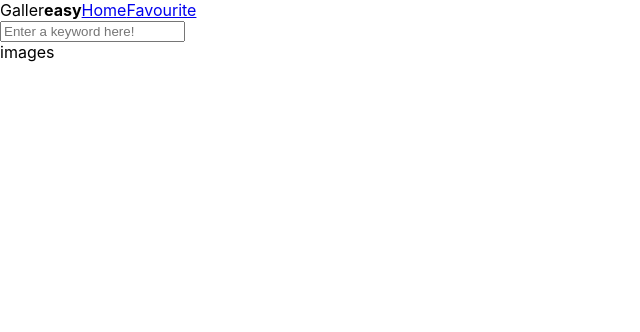
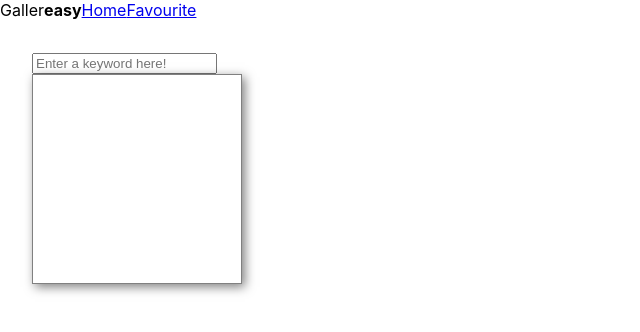
Before and after one commit to tutatj84/galler-easy-react-ts, a React (Create React App) app: page / in a window 1280 px wide. Shown: the top 332 px of the page, without its empty margins (0-640 px from the left). Built offline with nearby package versions, Linux system fonts and the light colour scheme.

Commit message:
[add] render search result to gif images

```diff
--- a/src/App.tsx
+++ b/src/App.tsx
@@ -1,7 +1,7 @@
 // react
 import React from 'react'
 // lib
-import { BrowserRouter, Routes, Route, Link, Outlet } from 'react-router-dom'
+import { BrowserRouter, Routes, Route, Outlet } from 'react-router-dom'
 import styled from 'styled-components'
 import Header from './components/Header'
 // components
--- a/src/Constant.ts
+++ b/src/Constant.ts
@@ -1,5 +1,7 @@
 export const API_KEY = 'z31m8N62JgVyGStEtffan1H4yd9eZ30L'
 export const BASE_URL = 'http://api.giphy.com/v1/gifs/search'
+export const SEARCH_LIMIT = 8
+
 export const MOCK_SEARCH_RESULT_URLs = [
 	'https://giphy.com/gifs/tree-Yg12tqyJwylsk',
 	'https://giphy.com/gifs/tree-Yg12tqyJwylsk',
--- a/src/components/ImagesContainer.tsx
+++ b/src/components/ImagesContainer.tsx
@@ -4,17 +4,41 @@ import { FunctionComponent } from "react"
 import styled from 'styled-components'
 
 interface ImagesContainerProps {
-
+	className?: string,
+	imageUrls: string[]
 }
 
-const ImagesContainer: FunctionComponent<ImagesContainerProps> = () => {
+const ImagesContainer: FunctionComponent<ImagesContainerProps> = (props) => {
+	const { className, imageUrls } = props
+
+	const imageResults = imageUrls.map(imageUrl => {
+		const imageStyle = {
+			backgroundImage: `url(${imageUrl})`,
+			height: '13rem',
+			width: '13rem',
+			backgroundRepeat: 'no-repeat',
+			backgroundPosition: 'center',
+			backgroundSize: 'contain',
+			border: '1px solid gray',
+			boxShadow: '3px 3px 10px rgb(0 0 0 / 50%)'
+		}
+		return (
+			<div className="image-box"
+				style={imageStyle}
+			>
+			</div>
+		)
+	})
+
 	return (
-		<div className="images-container">
-			images
+		<div className={className}>
+			{imageResults}
 		</div>
 	);
 }
 
-export default styled(ImagesContainer) `
-
+export default styled(ImagesContainer)`
+	display: flex;
+	flex-wrap: wrap;
+	gap: 1rem;
 `
--- a/src/screens/Search.tsx
+++ b/src/screens/Search.tsx
@@ -5,6 +5,12 @@ import * as Constants from '../Constant'
 
 interface SearchProps {
 	className?: string
+}
+interface ImageInfo {
+	images: {
+		fixed_height:
+		{ url: string }
+	}
 }
 
 const startSearching = async (keyword: string, limit: number, offset: number) => {
@@ -20,19 +26,20 @@ const startSearching = async (keyword: string, limit: number, offset: number) =>
 }
 
 const Search: FunctionComponent<SearchProps> = (props) => {
-	const [txtSearch, setTxtSearch] = useState('')
-
 	const { className } = props
 
-	// config for search
-	const limitSearch = 8
-	const offsetSearch = 0
+	const [txtSearch, setTxtSearch] = useState('')
+	const [offset, setOffset] = useState(0)
+	const [imageUrls, setImageUrls] = useState([''])
 
 	const handleSubmit = async (e: React.FormEvent) => {
 		e.preventDefault();
-		const data = await startSearching(txtSearch, limitSearch, offsetSearch)
-		console.log(data)
+		const searchResponse = await startSearching(txtSearch, Constants.SEARCH_LIMIT, offset)
+		const imageInfos = searchResponse.data
+		const imageAPIUrls: string[] = imageInfos.map((imageInfo: ImageInfo) => imageInfo.images.fixed_height.url)
+		console.log(imageAPIUrls);
 
+		setImageUrls(imageAPIUrls)
 	}
 
 	return (
@@ -44,11 +51,11 @@ const Search: FunctionComponent<SearchProps> = (props) => {
 					value={txtSearch}
 					onChange={(e) => setTxtSearch(e.target.value)} />
 			</form>
-			<ImagesContainer />
+			<ImagesContainer imageUrls={imageUrls} />
 		</div>
 	);
 }
 
-export default styled(Search) `
-
+export default styled(Search)`
+	padding: 2rem
 `
```
